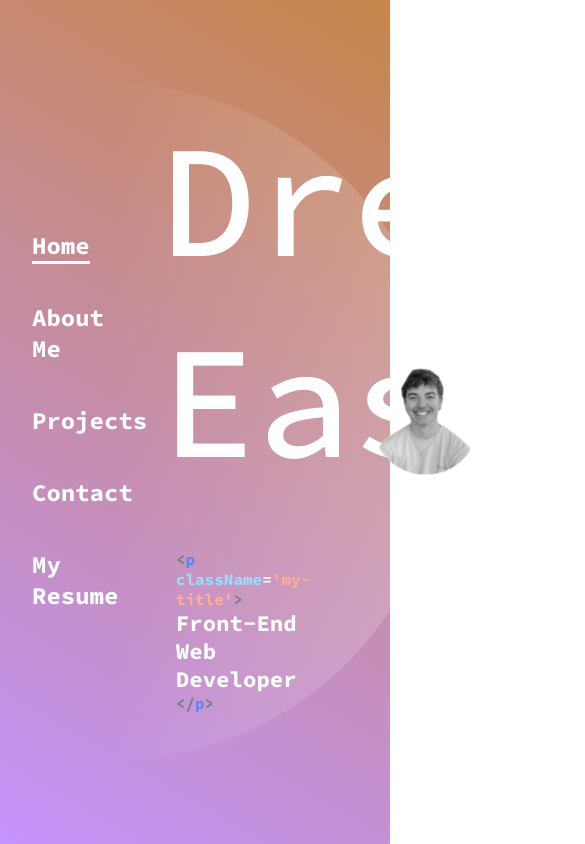
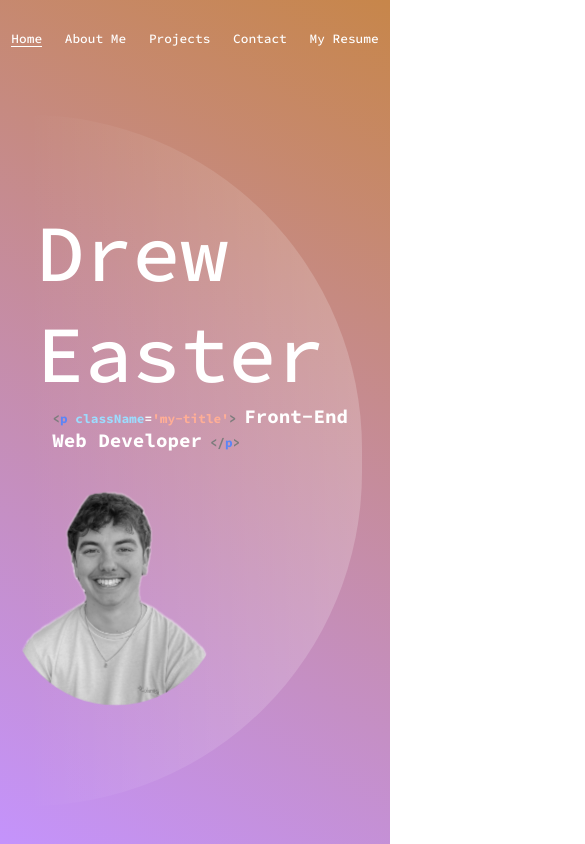
Before and after one commit to drewheaster/portfolio, a React (Create React App) app: page / in a window 390 px wide. Shown: the top 844 px of the page, 585 px wide, since content can reach past the window. Built offline with nearby package versions, Linux system fonts and the light colour scheme.

Commit message:
added media queries for home and header for phone sizes

```diff
--- a/src/App.css
+++ b/src/App.css
@@ -44,4 +44,8 @@
   flex-direction: row;
   align-items: center;
   background: linear-gradient(30deg, #c493fc, #c7864a);
+  @media (max-width: 600px) {
+    flex-direction: column;
+    overflow: hidden;
+  }
 }
--- a/src/components/Header/style.css
+++ b/src/components/Header/style.css
@@ -10,6 +10,14 @@
     animation: drop-in 1s 1s;
     visibility: hidden;
     animation-fill-mode: forwards;
+    @media (max-width: 600px) {
+        flex-direction: row;
+        align-items: center;
+        justify-content: space-around;
+        margin: 0;
+        height: 10%;
+        width: 100%;
+    }
 }
 
 .page-selection {
@@ -23,6 +31,11 @@
     border-bottom-width: 0%;
     cursor: pointer;
     position: relative;
+    @media (max-width: 600px) {
+        font-size: .8rem;
+        font-weight: 500;
+        border-bottom: 1px solid transparent;
+    }
 }
 
 .page-selection::after {
@@ -49,6 +62,11 @@
     font-weight: 700;
     border-bottom: 3px solid #ffffff;
     border-bottom-width: 0%;
+    @media (max-width: 600px) {
+        font-size: .8rem;
+        font-weight: 500;
+        border-bottom: 1px solid #ffffff;
+    }
 }
 
 /* Animations */
--- a/src/components/HomePage/style.css
+++ b/src/components/HomePage/style.css
@@ -7,7 +7,7 @@
 }
 
 .home-main-container {
-    height: 80%;
+    height: 90%;
     width: 95%;
     border-top-right-radius: 30rem;
     border-bottom-right-radius: 30rem;
@@ -16,6 +16,10 @@
     justify-content: space-between;
     align-items: center;
     animation: slide-in 0.7s;
+    @media (max-width: 600px) {
+        flex-direction: column;
+        justify-content: center;
+    }
 }
 
 .home-title-container {
@@ -27,6 +31,14 @@
     flex-direction: column;
     justify-content: center;
     align-items: left;
+    @media (max-width: 600px) {
+        width: 100%;
+        height: 40%;
+        display: flex;
+        flex-direction: column;
+        justify-content: center;
+        align-items: center;
+    }
 }
 
 .home-title {
@@ -36,6 +48,11 @@
     font-size: 10rem;
     font-weight: 500;
     margin: 0 0 3rem 0;
+    @media (max-width: 600px) {
+        font-size: 5rem;
+        text-align: left;
+        margin: 0 0 0 0;
+    }
 }
 
 .home-desc {
@@ -46,10 +63,18 @@
     margin: 0 1rem;
     margin-bottom: 2rem;
     font-weight: 700;
+    @media (max-width: 600px) {
+        text-align: left;
+        font-size: 0.8rem;
+        margin-bottom: 0;
+    }
 }
 
 #title {
     font-size: 1.4rem;
+    @media (max-width: 600px) {
+        font-size: 1.2rem;
+    }
 }
 
 .carrot {
@@ -76,6 +101,10 @@
     visibility: hidden;
     animation: fade-in 1s 0.4s;
     animation-fill-mode: forwards;
+    @media (max-width: 600px) {
+        width: 80%;
+        margin-right: 10rem;
+    }
 }
 
 
```
